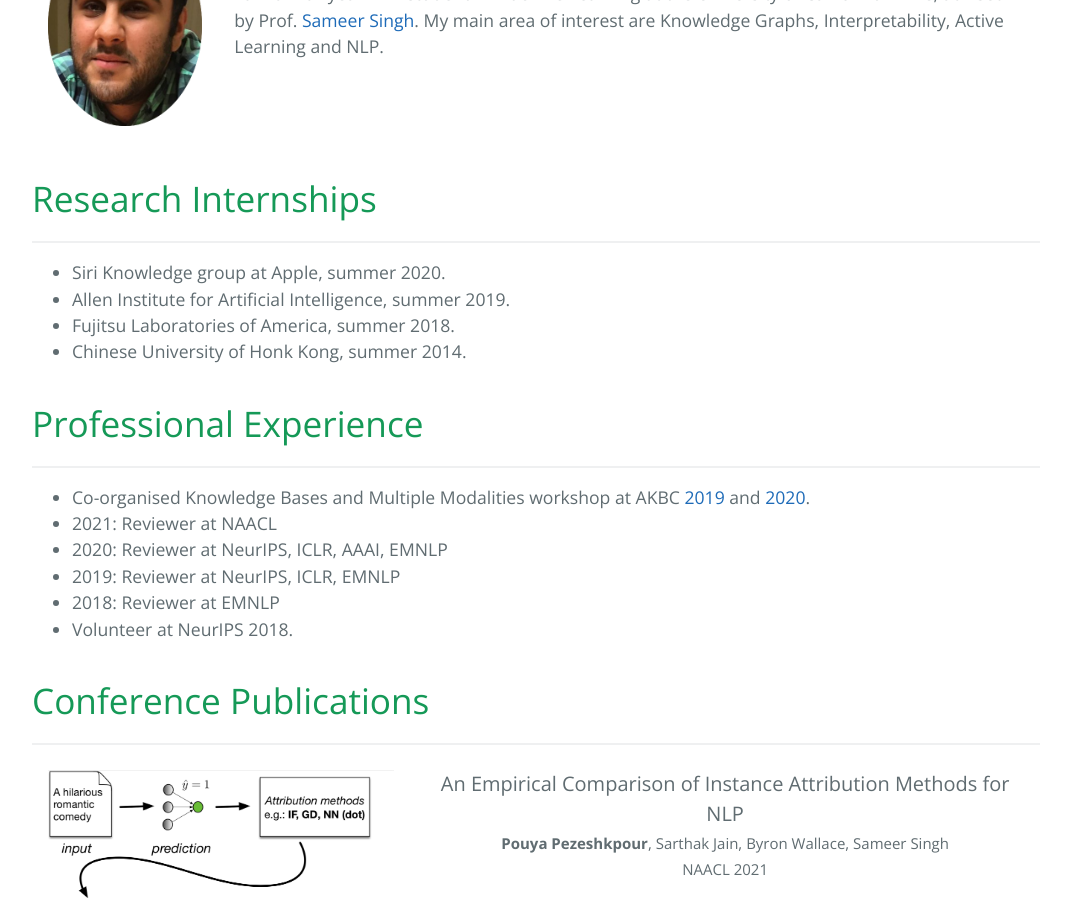
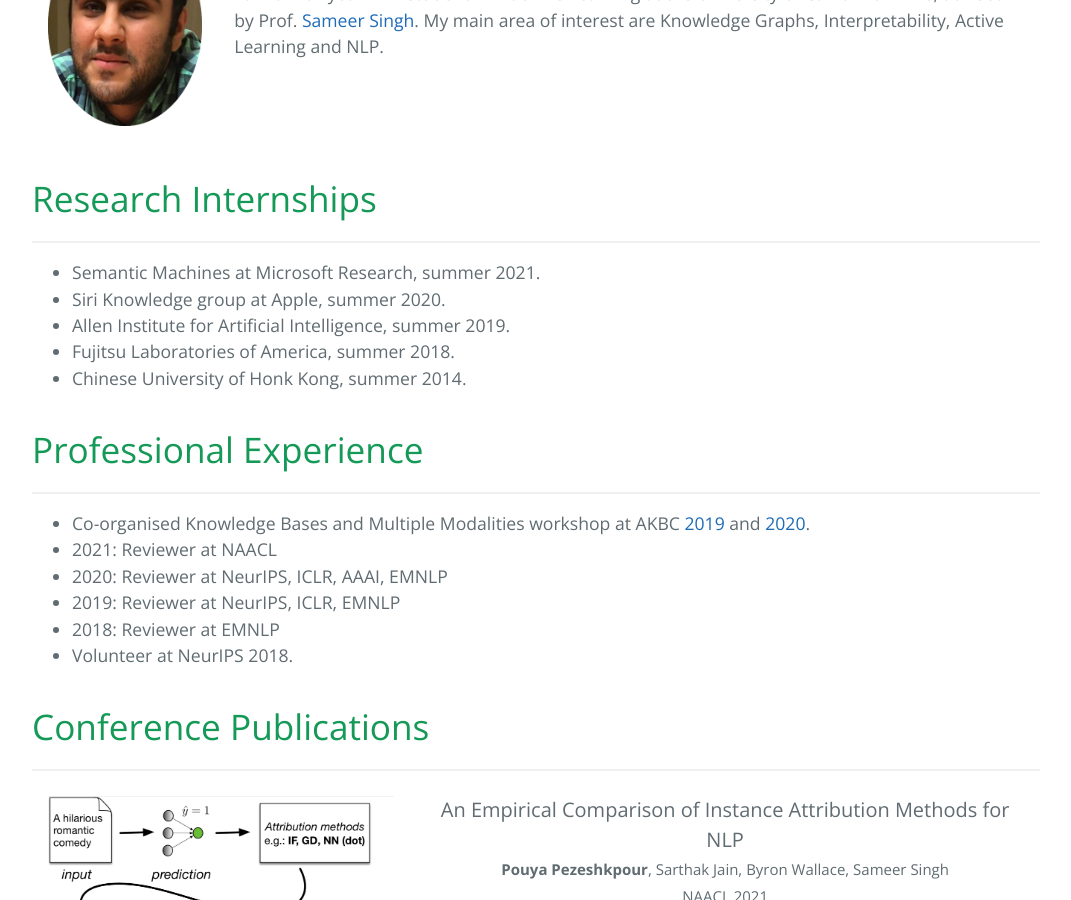
Before and after one commit to pouyapez/pouyapez.github.io, a Jekyll site: the page built from index.md, in a window 1280 px wide and 900 px high, scrolled down 615 px. Shown: the whole window, without its empty margins (104-1175 px from the left). Built offline with Jekyll 4.4.1, drawn with Linux system fonts in a browser that asks for light colours.

Commit message:
Update index.md

```diff
--- a/index.md
+++ b/index.md
@@ -20,6 +20,7 @@ layout: default
 
 * * *
 <ul>
+  <li>Semantic Machines at Microsoft Research, summer 2021.</li>
   <li>Siri Knowledge group at Apple, summer 2020.</li>
   <li>Allen Institute for Artificial Intelligence, summer 2019.</li>
   <li>Fujitsu Laboratories of America, summer 2018. </li>
```
